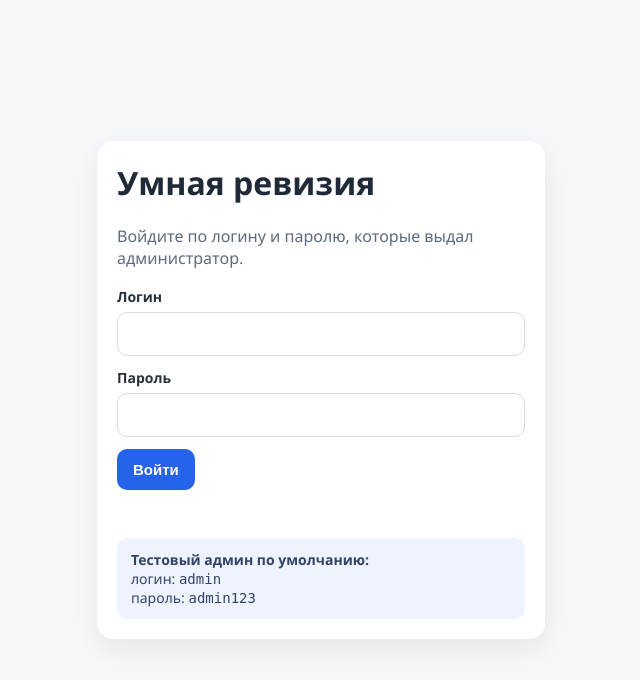
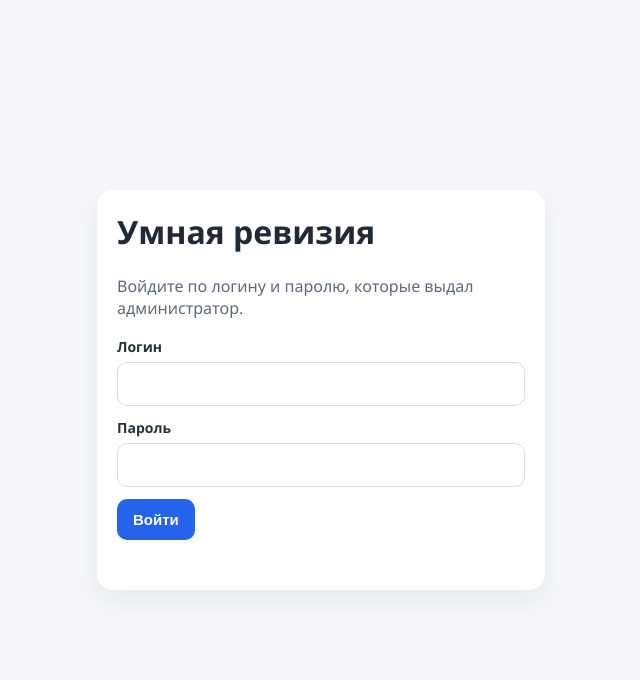
Before and after one commit to Broft4/smart-inventory, a FastAPI app: page /login in a window 1280 px wide. Shown: the top 680 px of the page, without its empty margins (319-959 px from the left). Run offline with FastAPI, Linux system fonts and the light colour scheme.

Commit message:
Бета 1.0.0

```diff
--- a/templates/login.html
+++ b/templates/login.html
@@ -23,11 +23,6 @@
             <button type="submit" class="btn primary">Войти</button>
             <div id="login-message" class="message auth-message"></div>
         </form>
-        <div class="hint-box">
-            <strong>Тестовый админ по умолчанию:</strong><br>
-            логин: <code>admin</code><br>
-            пароль: <code>admin123</code>
-        </div>
     </div>
 </div>
 <script src="/static/js/login.js"></script>
```
